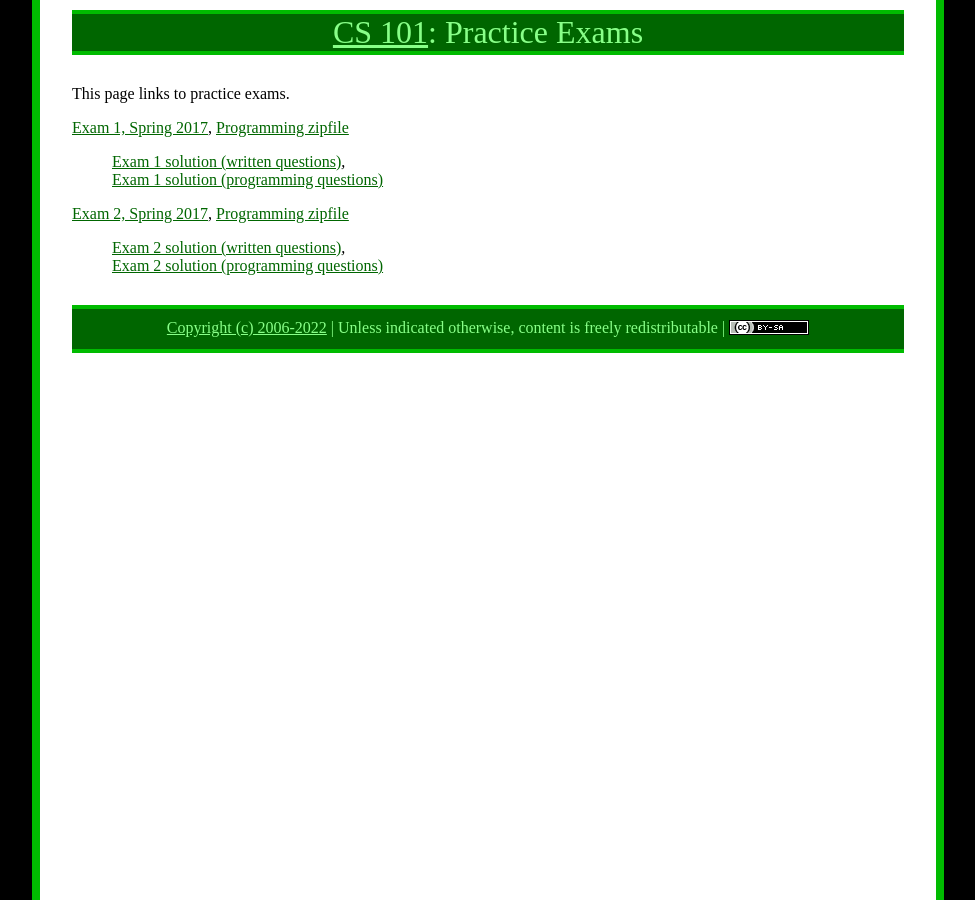
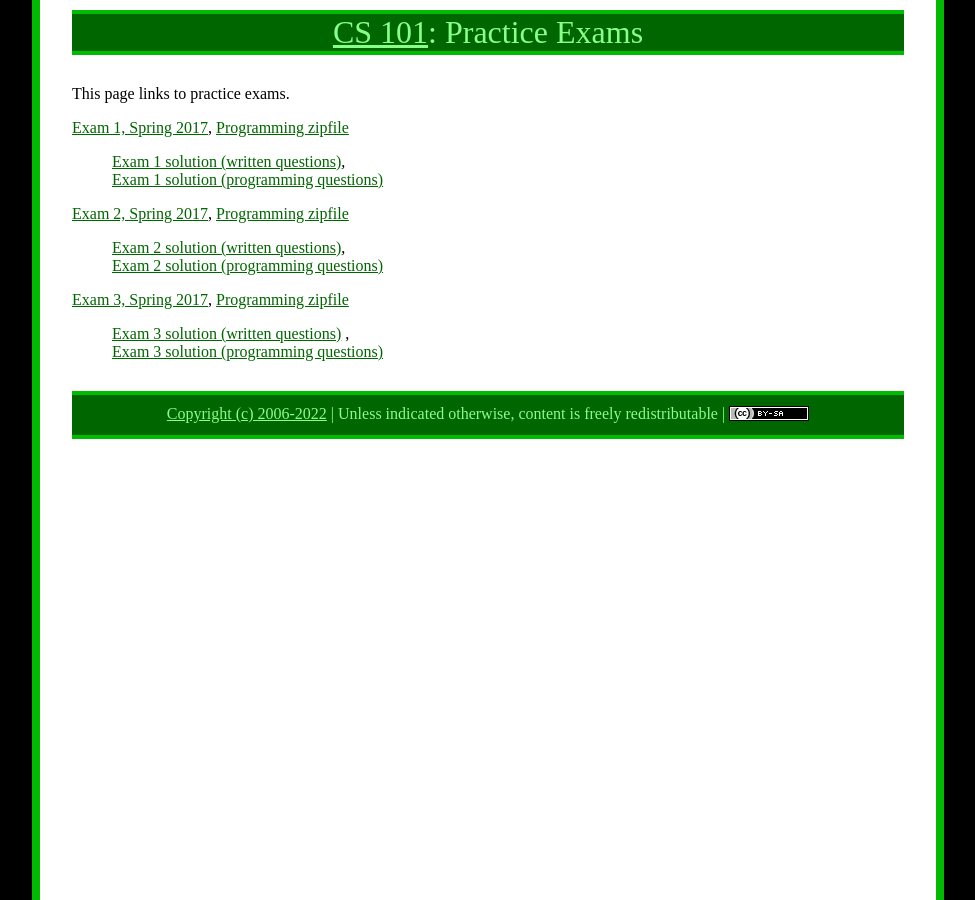
Before and after one commit to ycpcs/cs101-fall2022, a Jekyll site: the page built from practice/index.md, in a window 1280 px wide. Shown: the whole page, without its empty margins (152-1127 px from the left). Built offline with Jekyll 4.4.1, drawn with Linux system fonts in a browser that asks for light colours.

Commit message:
added practise exam 3

```diff
--- a/practice/index.md
+++ b/practice/index.md
@@ -14,14 +14,16 @@ This page links to practice exams.
 > [Exam 2 solution (written questions)](cs101-spring2017-exam02-solution.pdf),
 > <br>[Exam 2 solution (programming questions)](CS101_Exam02_Solution.zip)
 
+[Exam 3, Spring 2017](cs101-spring2017-exam03.pdf), [Programming zipfile](CS101_Exam03.zip)
+
+> [Exam 3 solution (written questions)](cs101-spring2017-exam03-solution.pdf) ,
+> <br>[Exam 3 solution (programming questions)](CS101_Exam03_Solution.zip)
 
 <!--
 
 
 
-[Exam 3, Spring 2017](cs101-spring2017-exam03.pdf), [Programming zipfile](CS101_Exam03.zip)
 
-> [Exam 3 solution (written questions)](cs101-spring2017-exam03-solution.pdf) , [Exam 3 solution (programming questions)](CS101_Exam03_Solution.zip)
 
 [Exam 4, Spring 2017](cs101-spring2017-exam04.pdf), [Programming zipfile](CS101_Exam04.zip)
 
```
